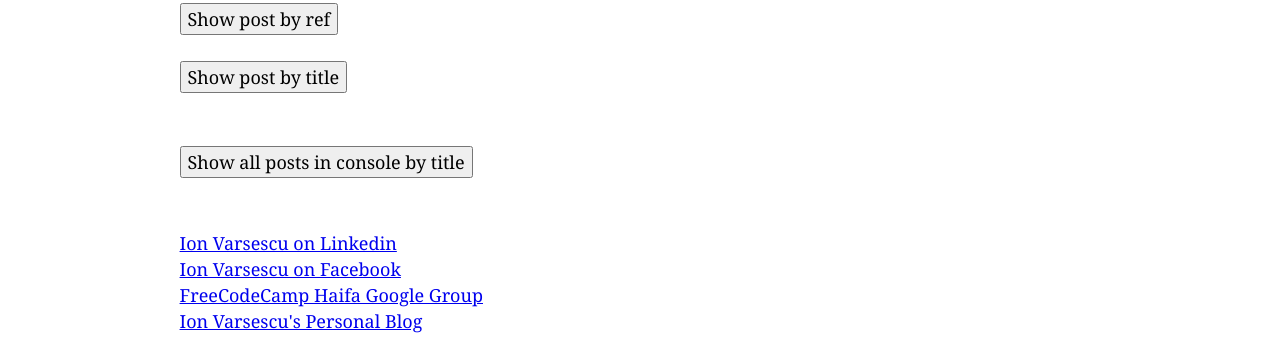
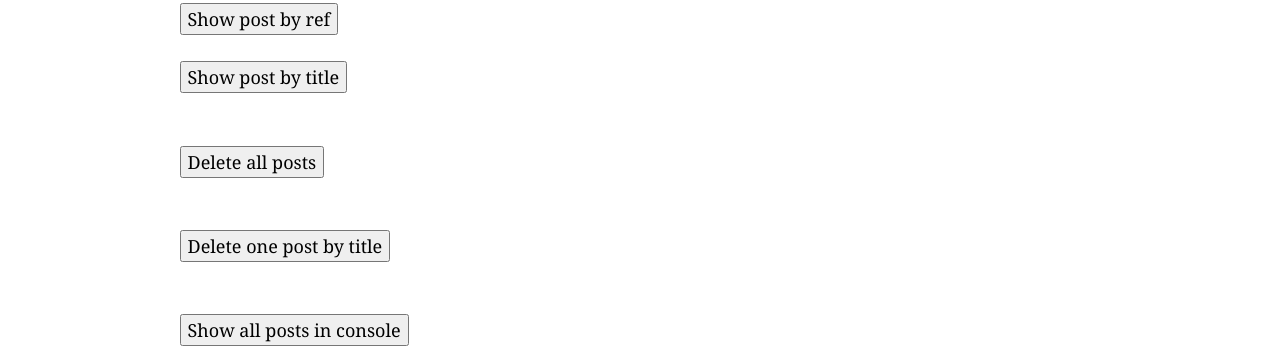
Before and after one commit to Nei-V/JAMstack-freeCodeCamp-hackaton, a Gatsby site: page /page-3 in a window 1280 px wide. Shown: the part 448-800 px from the top of the page. Built offline with nearby package versions, Linux system fonts and the light colour scheme; Gatsby itself is replaced by a stand-in of ours.

Commit message:
improving fauna

```diff
--- a/gatsby-node.js
+++ b/gatsby-node.js
@@ -13,7 +13,7 @@
 
         plugins: [
             new webpack.DefinePlugin({ "global.GENTLY": false })
-       ],
+        ],
 
     })
-  }
+}
--- a/src/components/ShowPosts/ShowPosts.jsx
+++ b/src/components/ShowPosts/ShowPosts.jsx
@@ -2,7 +2,7 @@
 import faunadb, { query as q } from "faunadb";
 
 
-var client={};
+var client = {};
 
 
 class ShowPosts extends React.Component {
@@ -12,7 +12,9 @@
         this.insertManyPosts = this.insertManyPosts.bind(this);
         this.showPostByRef = this.showPostByRef.bind(this);
         this.showPostByTitle = this.showPostByTitle.bind(this);
-        this.showAllPosts=this.showAllPosts.bind(this);
+        this.showAllPosts = this.showAllPosts.bind(this);
+        this.deleteAllPosts = this.deleteAllPosts.bind(this);
+        this.deleteOnePost = this.deleteOnePost.bind(this);
 
     }
 
@@ -27,52 +29,95 @@
         client = new faunadb.Client({ secret: "fnAC-mwOfqACCObc9S07Vm_dIMslXCgmJ03xhYhp" });
         e.preventDefault();
         console.log('submit new post func');
+        let number = Math.floor(Math.random() * 1000);
         client.query(
             q.Create(
-                q.Class("posts_in_second_app"),
-                { data: { title: "What I had for breakfast .." } }))
+                q.Class("testclass"),
+                { data: { title: `instance number ${number}  random` } }))
             .then((ret) => console.log(ret))
     }
 
     insertManyPosts(e) {
+        client = new faunadb.Client({ secret: "fnAC-mwOfqACCObc9S07Vm_dIMslXCgmJ03xhYhp" });
         e.preventDefault();
         console.log('submit many posts func');
+        let number = Math.floor(Math.random() * 1000);
         client.query(
             q.Map(
-                ["My cat and other marvels",
-                    "Pondering during a commute",
-                    "Deep meanings in a latte"],
+                [`instance number ${number}  random-from multiple`,
+                `instance number ${number}  random-from multiple`,
+                `instance number ${number}  random-from multiple`],
                 q.Lambda("post_title", q.Create(
-                    q.Class("posts_in_second_app"), { data: { title: q.Var("post_title") } }))))
+                    q.Class("testclass"), { data: { title: q.Var("post_title") } }))))
             .then((ret) => console.log(ret))
     }
 
     showPostByRef(e) {
+        client = new faunadb.Client({ secret: "fnAC-mwOfqACCObc9S07Vm_dIMslXCgmJ03xhYhp" });
         e.preventDefault();
+        let idRef="214844684606899717";
         console.log("show post by ref func");
-        client.query(q.Get(q.Ref(q.Class("posts_in_second_app"), "214608349797286405"))).then((ret) => document.getElementById("showByRef").innerHTML = ret.data.title);
+        client.query(q.Get(q.Ref(q.Class("testclass"), idRef))).then((ret) => document.getElementById("showByRef").innerHTML = ret.data.title);
 
     }
 
     showPostByTitle(e) {
+        //client = new faunadb.Client({ secret: "fnAC-mwOfqACCObc9S07Vm_dIMslXCgmJ03xhYhp" });
         e.preventDefault();
         console.log("show post by title func");
         client.query(
             q.Get(
-                q.Match(q.Index("posts_by_title"), "My cat and other marvels")))
-            .then((ret) => document.getElementById("showByTitle").innerHTML = ret.data.title);
+                q.Match(q.Indexes("testclass"), "first post through site")))
+            .then((ret) => console.log("resolve in showPosts by title",ret));
+        /* client.query(
+            q.Get(
+                q.Match(q.Index("all_testclass"), "first post through site")))
+            .then((ret) => document.getElementById("showByTitle").innerHTML = ret.data); */
     }
 
     showAllPosts(e) {
+        client = new faunadb.Client({ secret: "fnAC-mwOfqACCObc9S07Vm_dIMslXCgmJ03xhYhp" });
         e.preventDefault();
         console.log("show all posts func");
         client.query(
-            q.Get(
-                q.Match(q.Index("posts_by_title"), "My cat and other marvels")))
-            .then((ret) => console.log(ret.data.title));
+            q.Paginate(q.Match(q.Index("all_testclass"))))
+            .then((ret) => ret.data.forEach(function (index) {
+                var p = document.createElement("p");
+                p.innerText = JSON.stringify(index.value);
+                document.getElementById("showAllPosts").appendChild(p);
+            }));
     }
 
 
+
+    deleteAllPosts(e) {
+        client = new faunadb.Client({ secret: "fnAC-mwOfqACCObc9S07Vm_dIMslXCgmJ03xhYhp" });
+        e.preventDefault();
+        console.log("delete all posts func");
+        let all = client.query(q.Paginate(q.Match(q.Index("all_posts_in_second_app"))));
+        let c=[];
+        let deletePost = function (id){
+            client = new faunadb.Client({ secret: "fnAC-mwOfqACCObc9S07Vm_dIMslXCgmJ03xhYhp" });
+            client.query(q.Delete(q.Ref(q.Class("posts_in_second_app"), id)));
+        };
+        all.then((ret)=> c=ret.data.forEach(function(index){
+            c.push(index.value.id);
+
+        }) ).then(c.map((index)=>{deletePost(index)}));
+
+        console.log(all);
+    }
+    //Paginate(Match(Index("customer_id_filter"))).size(Value(pageSize));
+    //q.Paginate(q.Match(q.Index("all_posts_in_second_app")),size=8)
+
+
+    deleteOnePost(e) {
+        client = new faunadb.Client({ secret: "fnAC-mwOfqACCObc9S07Vm_dIMslXCgmJ03xhYhp" });
+        e.preventDefault();
+        console.log("delete one posts func by");
+        client.query(q.Delete(q.Ref(q.Class("posts_in_second_app"), "214605133261046280"))).then((ret) => console.log(ret))
+            .catch((ret) => console.log(ret))
+    }
 
 
 
@@ -90,8 +135,15 @@
             <button onClick={this.showPostByTitle}>Show post by title</button>,
             <p id="showByTitle"></p>,
             <br />,
-            <button onClick={this.showAllPosts}>Show all posts in console by title</button>,
-            <p id="ShowAllPosts"></p>
+            <button onClick={this.deleteAllPosts}>Delete all posts</button>,
+            <p id="deleteAllPosts"></p>,
+            <br />,
+            <button onClick={this.deleteOnePost}>Delete one post by title</button>,
+            <p id="deleteOnePost"></p>,
+            <br />,
+            <button onClick={this.showAllPosts}>Show all posts in console </button>,
+            <div id="showAllPosts"></div>
+
         ];
     }
 }
```
